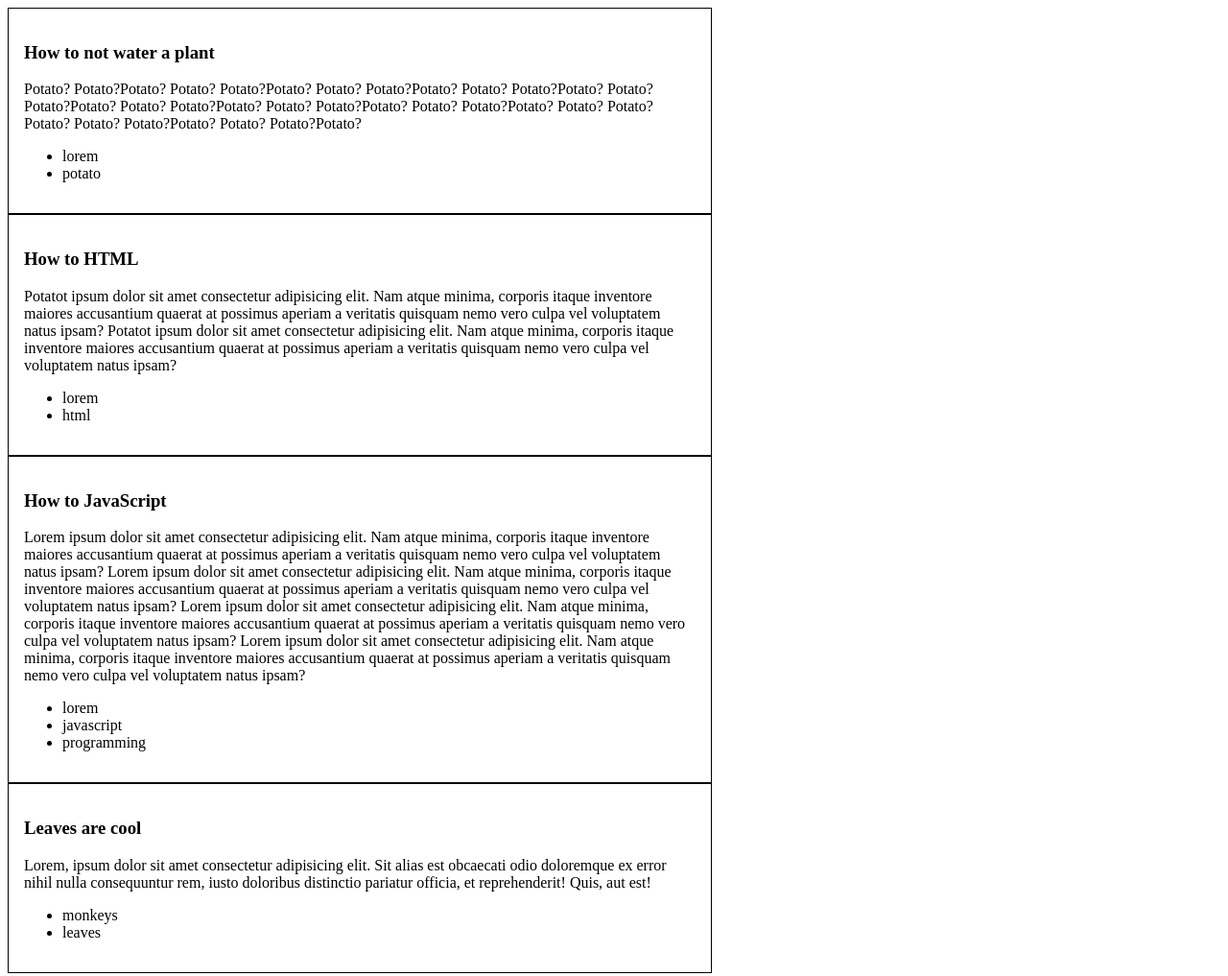
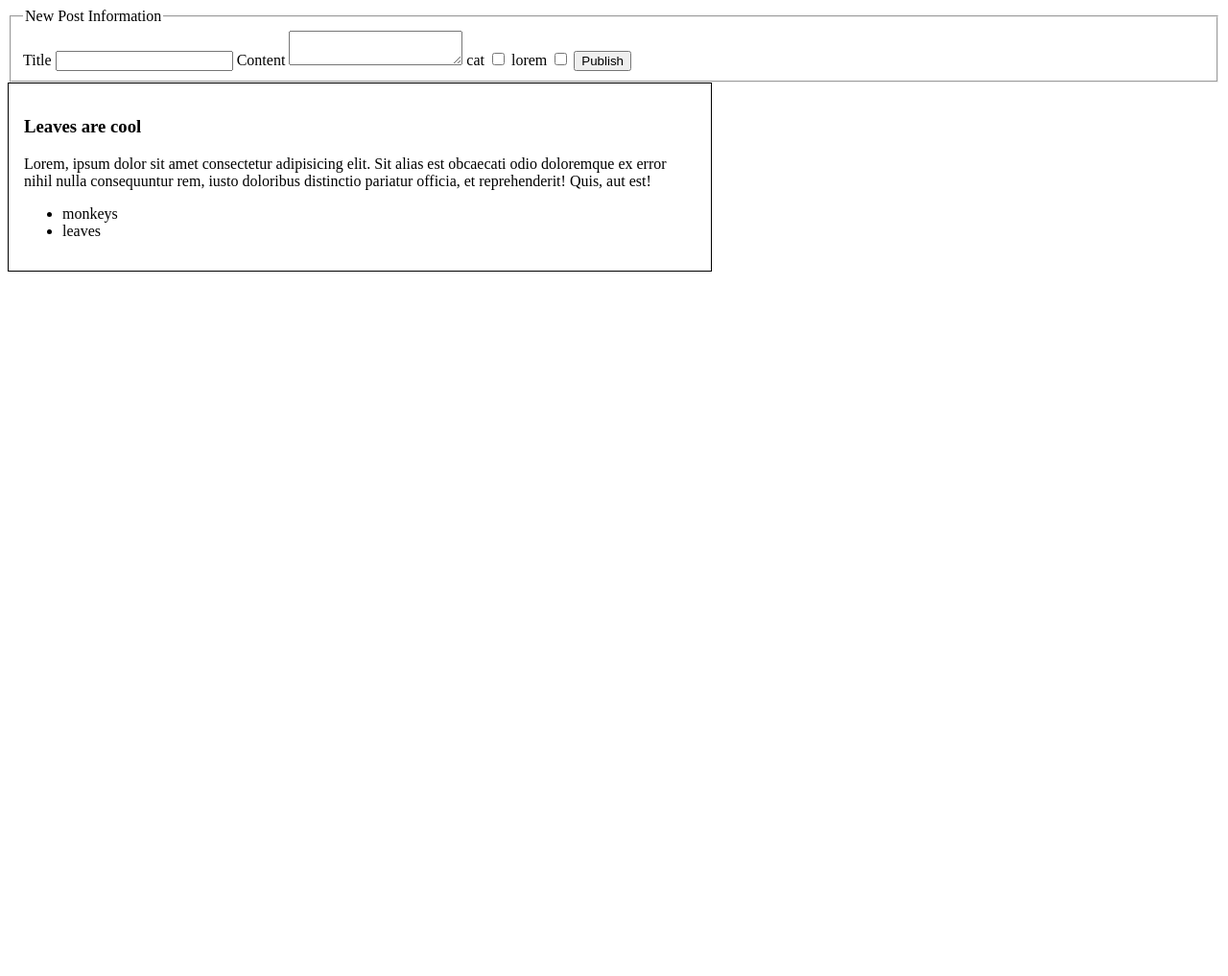
Before and after one commit to victorbofill/labs, a plain HTML site: page lab08/index.html in a window 1280 px wide. Shown: the whole page at 96% size. After the commit the page ends 800 px from the top, so only its background shows below. Drawn offline with Linux system fonts and the light colour scheme.

Commit message:
end of lab

```diff
--- a/lab08/app.js
+++ b/lab08/app.js
@@ -1,4 +1,18 @@
 'use strict';
+
+const form = document.querySelector('form');
+form.addEventListener('submit', function () {
+    event.preventDefault();
+    console.log('Submitted!');
+
+    const title = document.getElementById('title').value; //the .value gets the value of the element, rather than the element
+    console.log('The title the wrote was: ', title);
+
+    console.log(this.title.value); // attributes on an html element are amost always properties of their object
+    console.log(this.tags.value);
+    console.log(this.text.value); // content in this case is the name of the element
+
+});
 
 function Post (title,content,tags) {
     this.title = title;
@@ -75,9 +89,9 @@ const postC = new Post(
     ['lorem','potato']
 );
 
-const posts = [postA,postB,postC];
-for (let i = 0; i < posts.length; i++) {
-    posts[i].publish();
-}
+// const posts = [postA,postB,postC];
+// for (let i = 0; i < posts.length; i++) {
+//     posts[i].publish();
+// }
 
 // TODO add submit event listener to our form
--- a/lab08/index.html
+++ b/lab08/index.html
@@ -20,8 +20,39 @@
         </style>
     </head>
     <body>
+        <!-- TODO build a form! -->
+        <form> <!-- attach the event listener to the form itself -->
+            <fieldset>
+                <legend>New Post Information</legend>
+
+
+                <label for="title">Title</label> <!-- The 'for' attribute points at the id of the input -->
+                <input type="text" id="title" name="title">
+
+                <!-- <label for="content">Write Stuff</label> -->
+                <!-- <input type="text" id="content" name="content"> -->
+
+                <label for="content">Content</label>
+                <textarea id="content" name="text"></textarea>
+
+
+                <!-- <label for="tags">Tags (separate by comma)</label> -->
+                <!-- <input type="text" id="tags" name="tags"> -->
+
+                <label for-"cat-tag">cat</label>
+                <input type="checkbox" name="tags" id="cat-tag" value="cat"> <!-- having the same name groups these tags together -->
+
+                <label for-"lorem-tag">lorem</label>
+                <input type="checkbox" name="tags" id="lorem-tag" value="lorem">
+
+                <button type="submit">Publish</button>
+
+
+
+            </fieldset>
+        </form>
+
         <section id="posts">
-            <!-- TODO build a form! -->
             <article class="post">
                 <h1>Leaves are cool</h1>
                 <p>
```
